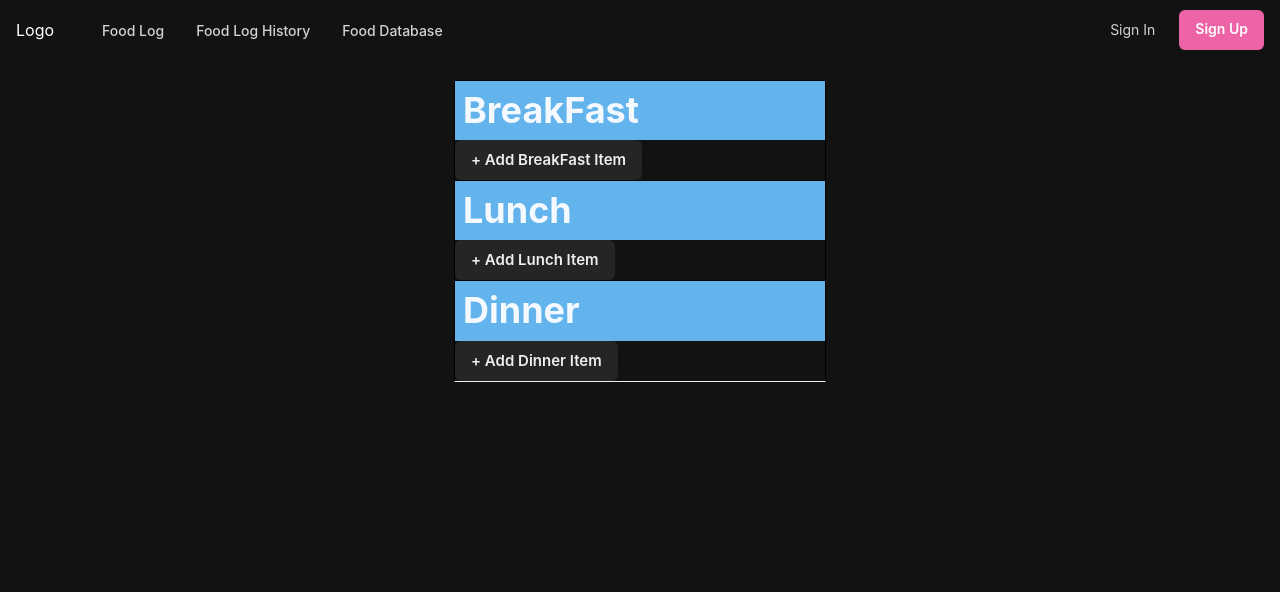
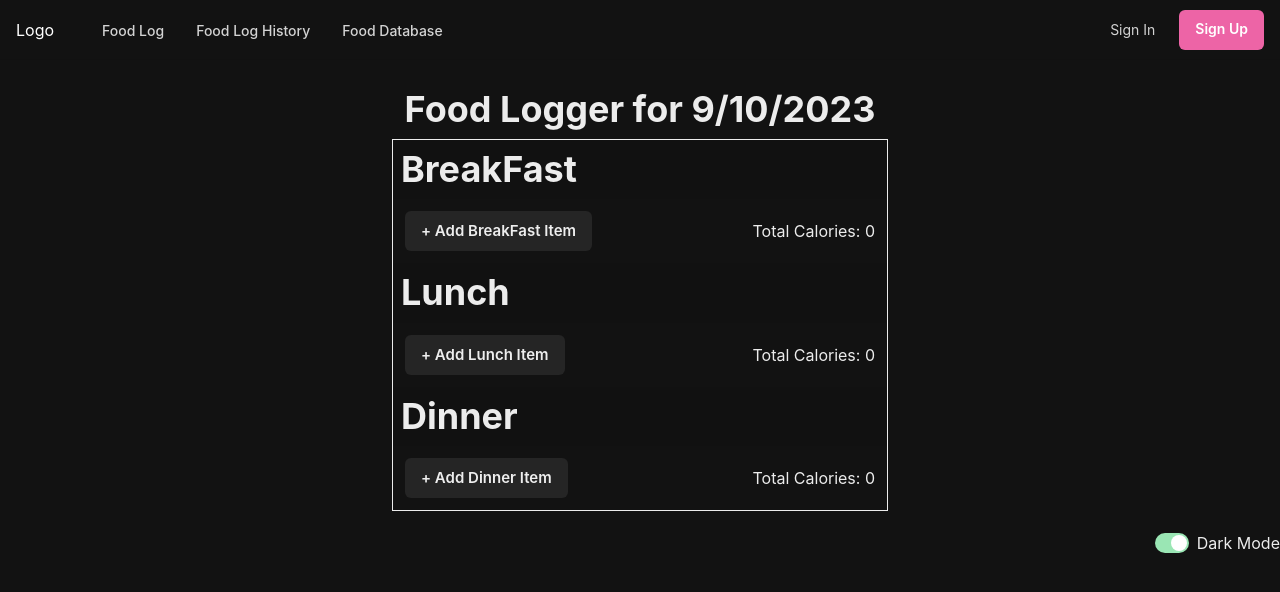
Before and after one commit to CalvinDoesCS/CalorieTracker, a React (Vite) app in the folder diet-tracker-react/: page / in a window 1280 px wide. Shown: the top 592 px of the page. Built offline with nearby package versions, Linux system fonts and the light colour scheme.

Commit message:
Added Total Calorie and Fix Coloring

```diff
--- a/diet-tracker-react/package.json
+++ b/diet-tracker-react/package.json
@@ -10,6 +10,7 @@
     "preview": "vite preview"
   },
   "dependencies": {
+    "@chakra-ui/icons": "^2.1.1",
     "@chakra-ui/react": "^2.8.1",
     "@emotion/react": "^11.11.1",
     "@emotion/styled": "^11.11.0",
--- a/diet-tracker-react/src/components/AddItemButton.tsx
+++ b/diet-tracker-react/src/components/AddItemButton.tsx
@@ -71,7 +71,7 @@ const AddItemButton = ({addFoodItem, listName} : Props) => {
 
           <ModalFooter>
             <Button onClick={handleSubmit(onSubmit)}colorScheme="blue" mr={3}>
-              Save
+              Add Item
             </Button>
             <Button onClick={onClose}>Cancel</Button>
           </ModalFooter>
--- a/diet-tracker-react/src/components/FoodList.tsx
+++ b/diet-tracker-react/src/components/FoodList.tsx
@@ -1,8 +1,6 @@
 
-import { Box, HStack, Heading, Text } from '@chakra-ui/react';
-import { useState } from 'react';
+import { Box, HStack, Text } from '@chakra-ui/react';
 import { Food } from '../pages/HomePage';
-import AddItemButton from './AddItemButton';
 
 interface Props{
     foodList: Food[];
@@ -13,13 +11,13 @@ const FoodList = ({foodList} : Props) => {
   return (
         <Box>
             {foodList?.map((food,index) =>
-                <>
+                <Box key={index}>
                     <HStack justifyContent={'space-between'}>
                         <Text padding={3}>{food.name}</Text>
                         <Text padding={3}>{food.calories}</Text>
                     </HStack>
                     <div className="line"></div>
-                </>
+                </Box>
             )}
          </Box>
   )
--- a/diet-tracker-react/src/components/FoodListBox.tsx
+++ b/diet-tracker-react/src/components/FoodListBox.tsx
@@ -1,4 +1,4 @@
-import { Box, Heading } from '@chakra-ui/react';
+import { Box, Center, Flex, Heading,Text,useColorModeValue, } from '@chakra-ui/react';
 import { useState } from 'react';
 import { Food } from '../pages/HomePage';
 import AddItemButton from './AddItemButton';
@@ -10,11 +10,23 @@ interface Props{
 
 const FoodListBox = ({listName} : Props) => {
   const [foodList, setFoodList] = useState<Food[]>([]);
+  const [totalCalorie, setTotalCalorie] = useState(0);
   return (
     <Box>
-        <Heading bgColor={'blue.300'} padding={2}>{listName}</Heading>
+        <Heading bgColor={useColorModeValue('gray.200', 'gray.900')} padding={2}>{listName}</Heading>
         <FoodList foodList={foodList} />
-        <AddItemButton listName={listName} addFoodItem={(food: Food) => setFoodList([...foodList, food])} />
+        <Flex padding={3} justifyContent={'space-between'}>
+          <AddItemButton listName={listName} addFoodItem={
+            (food: Food) =>
+              {
+                setFoodList([...foodList, food])
+                setTotalCalorie(Number(food.calories) + Number(totalCalorie))
+              }
+          }
+          />
+          <Center>Total Calories: {totalCalorie}</Center>
+        </Flex>
+
     </Box>
 
   )
--- a/diet-tracker-react/src/index.css
+++ b/diet-tracker-react/src/index.css
@@ -1,8 +1,3 @@
-.foodListBoxBorder{
-    border-top: 1px solid black;
-    border-left: 1px solid black;
-    border-right: 1px solid black;
-}
 .line{
     border-top: 1px solid lightgrey;
 }
--- a/diet-tracker-react/src/pages/HomePage.tsx
+++ b/diet-tracker-react/src/pages/HomePage.tsx
@@ -1,6 +1,6 @@
-import { Box, Flex, Grid, GridItem, VStack } from "@chakra-ui/react";
+import { Box, Heading, VStack } from "@chakra-ui/react";
 import FoodListBox from "../components/FoodListBox";
-import '../index.css'
+import "../index.css";
 
 export interface Food {
   name: string;
@@ -12,12 +12,28 @@ export interface Food {
 }
 
 const HomePage = () => {
+  const date = new Date();
+    const showTime = date.getMonth()
+        + '/' + date.getDate()
+        + "/" + date.getFullYear();
   return (
-      <VStack spacing={0} >
-        <Box w={"30%"} className="foodListBoxBorder"> <FoodListBox listName="BreakFast" /></Box>
-        <Box w={"30%"} className="foodListBoxBorder"> <FoodListBox listName="Lunch" /></Box>
-        <Box w={"30%"} className="foodListBoxBorder" borderBottom={"1px"}> <FoodListBox listName="Dinner" /></Box>
-      </VStack>
+    <VStack spacing={0}>
+
+      <Heading my={2}> Food Logger for {showTime} </Heading>
+
+      <Box width={{ base: "100%", md: "60%", lg: "40%" }} border={"1px"} borderBottom={"0px"}>
+        {" "}
+        <FoodListBox listName="BreakFast" />
+      </Box>
+      <Box width={{ base: "100%", md: "60%", lg: "40%" }} border={"1px"} borderTop={"0px"} borderBottom={"0px"}>
+        {" "}
+        <FoodListBox listName="Lunch" />
+      </Box>
+      <Box width={{ base: "100%", md: "60%", lg: "40%" }} border={"1px"} borderTop={"0px"} >
+        {" "}
+        <FoodListBox listName="Dinner" />
+      </Box>
+    </VStack>
   );
 };
 
--- a/diet-tracker-react/src/pages/Layout.tsx
+++ b/diet-tracker-react/src/pages/Layout.tsx
@@ -1,6 +1,7 @@
-import { Box } from "@chakra-ui/react";
+import { Box, Flex } from "@chakra-ui/react";
 import { Outlet } from "react-router-dom";
 import NavBar from "../components/NavBar";
+import ColorModeSwitch from "../components/ColorModeSwitch";
 
 
 const Layout = () => (
@@ -9,6 +10,9 @@ const Layout = () => (
     <Box padding={5}>
       <Outlet />
     </Box>
+    <Flex justifyContent={{base:'end', md:'end'}}>
+      <ColorModeSwitch/>
+    </Flex>
   </>
 );
 
```
Also changed, not shown: 1 other file (tests, documents, lock files or other folders).
